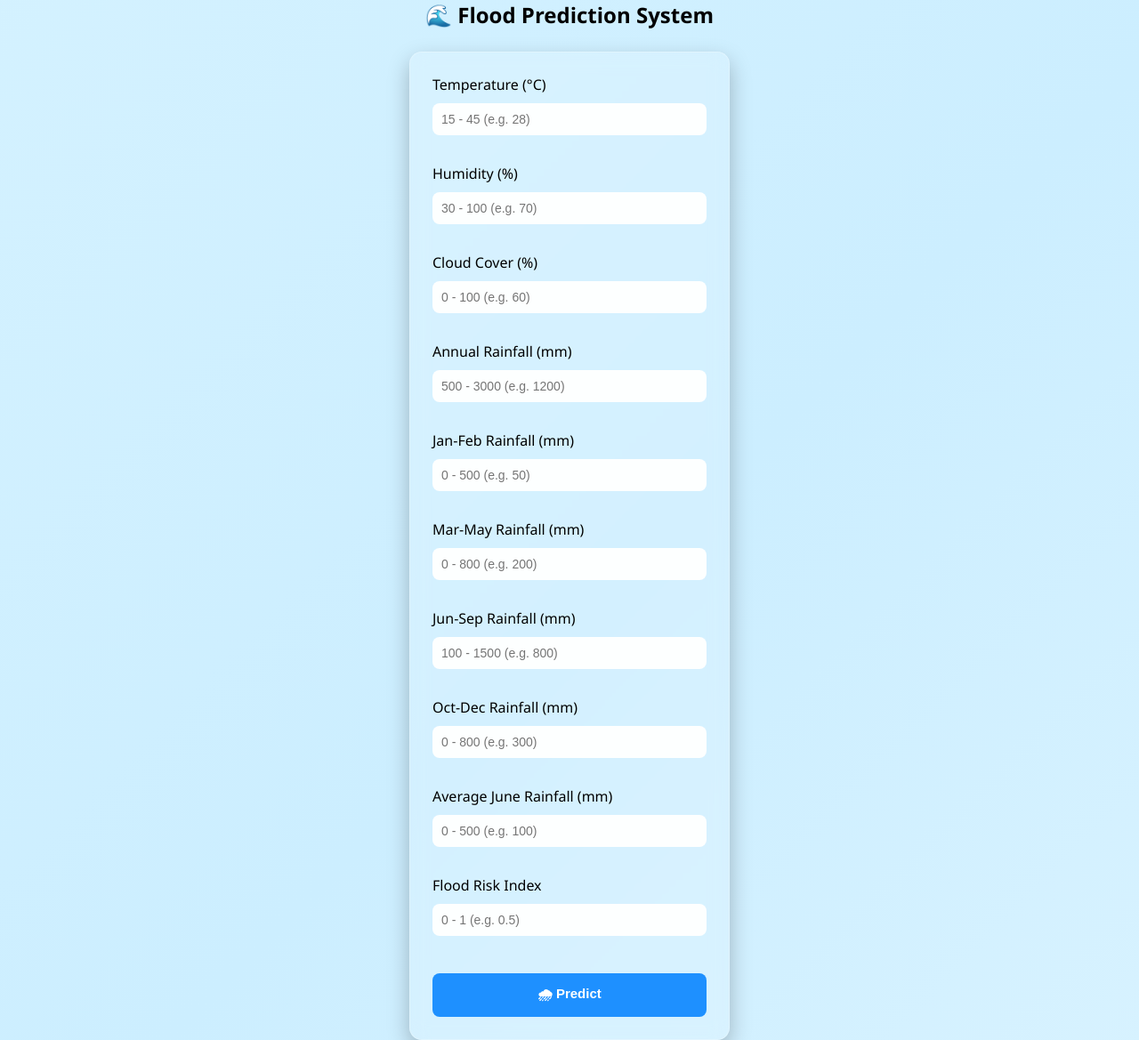
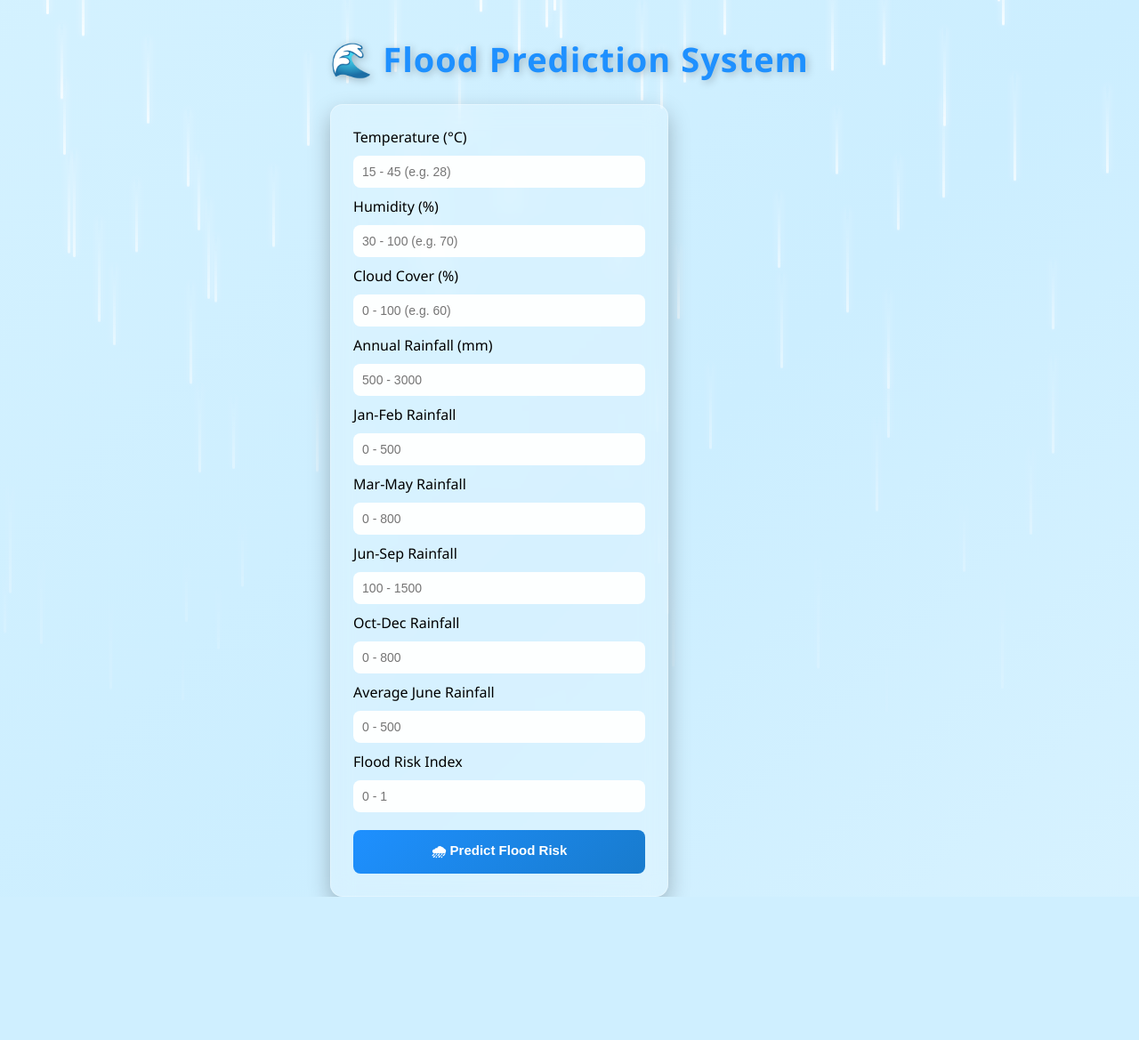
Before and after one commit to Ishrath06/Rising-Waters, a Flask app: page /predict in a window 1280 px wide. Shown: the whole page at 89% size. After the commit the page ends 1008 px from the top, so only its background shows below. Run offline with Flask 3, Linux system fonts and the light colour scheme; parts of the project's set-up code (start-up, migrations or seed data) failed here and were passed over.

Commit message:
Enhanced UI with animated rain effect and improved styling

```diff
--- a/app.py
+++ b/app.py
@@ -4,16 +4,24 @@ import numpy as np
 
 app = Flask(__name__)
 
-# Load trained model and scaler
+# -----------------------------
+# Load trained model & scaler
+# -----------------------------
 model = joblib.load("floods.save")
 scaler = joblib.load("transform.save")
 
 
+# -----------------------------
+# HOME PAGE
+# -----------------------------
 @app.route("/")
 def home():
     return render_template("home.html")
 
 
+# -----------------------------
+# RESULT PAGES
+# -----------------------------
 @app.route("/chance")
 def chance():
     return render_template("chance.html")
@@ -24,40 +32,67 @@ def no_chance():
     return render_template("no_chance.html")
 
 
+# -----------------------------
+# PREDICTION ROUTE
+# -----------------------------
 @app.route("/predict", methods=["GET", "POST"])
 def predict():
 
     if request.method == "POST":
 
-        data = [[
-            float(request.form["temp"]),
-            float(request.form["humidity"]),
-            float(request.form["cloud"]),
-            float(request.form["annual"]),
-            float(request.form["janfeb"]),
-            float(request.form["marmay"]),
-            float(request.form["junsep"]),
-            float(request.form["octdec"]),
-            float(request.form["avgjune"]),
-            float(request.form["sub"])
-        ]]
+        try:
+            # -----------------------------
+            # Collect input features
+            # -----------------------------
+            features = [
+                float(request.form["temp"]),
+                float(request.form["humidity"]),
+                float(request.form["cloud"]),
+                float(request.form["annual"]),
+                float(request.form["janfeb"]),
+                float(request.form["marmay"]),
+                float(request.form["junsep"]),
+                float(request.form["octdec"]),
+                float(request.form["avgjune"]),
+                float(request.form["sub"])
+            ]
 
-        # scale input
-        data = scaler.transform(np.array(data))
+            # Convert to numpy array
+            data = np.array([features])
 
-        # 🔥 GET PROBABILITY (MAIN FIX)
-        prob = model.predict_proba(data)[0][1] * 100
+            # Scale input data
+            data = scaler.transform(data)
 
-        print("Flood Risk %:", prob)
+            # -----------------------------
+            # Prediction probability
+            # -----------------------------
+            prob = model.predict_proba(data)[0][1] * 100
 
-        # decision based on probability
-        if prob >= 50:
-            return render_template("chance.html", risk=round(prob, 2))
-        else:
-            return render_template("no_chance.html", risk=round(prob, 2))
+            print(f"🌊 Flood Risk Percentage: {prob:.2f}%")
+
+            # -----------------------------
+            # Decision logic
+            # -----------------------------
+            if prob >= 50:
+                return render_template(
+                    "chance.html",
+                    risk=round(prob, 2)
+                )
+            else:
+                return render_template(
+                    "no_chance.html",
+                    risk=round(prob, 2)
+                )
+
+        except Exception as e:
+            print("Error occurred:", e)
+            return render_template("index.html")
 
     return render_template("index.html")
 
 
+# -----------------------------
+# RUN APPLICATION
+# -----------------------------
 if __name__ == "__main__":
     app.run(debug=True)
--- /dev/null
+++ b/static/rain.js
@@ -0,0 +1,22 @@
+const rain = document.querySelector(".rain");
+
+if (rain) {
+
+    for (let i = 0; i < 100; i++) {
+
+        const drop = document.createElement("span");
+
+        drop.style.left = Math.random() * 100 + "%";
+
+        drop.style.animationDuration = (0.5 + Math.random() * 0.8) + "s";
+
+        drop.style.animationDelay = Math.random() * 2 + "s";
+
+        drop.style.height = (70 + Math.random() * 60) + "px";
+
+        drop.style.opacity = 0.3 + Math.random() * 0.7;
+
+        rain.appendChild(drop);
+    }
+
+}
--- a/static/style.css
+++ b/static/style.css
@@ -7,10 +7,7 @@
 body {
     font-family: 'Segoe UI', Tahoma, sans-serif;
     min-height: 100vh;
-    margin: 0;
-    padding: 0;
 
-    /* 🌊 light wave background */
     background: linear-gradient(135deg, #e0f7ff, #cceeff, #f0fbff);
     background-size: 300% 300%;
     animation: waveBG 10s ease infinite;
@@ -26,33 +23,34 @@ body {
     100% { background-position: 0% 50%; }
 }
 
-/* Title */
-h1 {
-    color: #ffffff;
+/* MAIN TITLE */
+h1, .main-title {
+    color: #1e90ff;
     margin-top: 40px;
-    font-size: 30px;
+    font-size: 38px;
+    font-weight: 800;
     letter-spacing: 1px;
+    text-shadow: 2px 2px 10px rgba(0,0,0,0.25);
 }
 
-/* Form Card */
+/* FORM CARD */
 form {
-    width: 360px;
+    width: 380px;
     margin-top: 25px;
     padding: 25px;
 
-    background: rgba(255, 255, 255, 0.15);
-    backdrop-filter: blur(10px);
+    background: rgba(255, 255, 255, 0.2);
+    backdrop-filter: blur(12px);
 
     border-radius: 14px;
     box-shadow: 0 10px 25px rgba(0,0,0,0.25);
 
-    border: 1px solid rgba(255, 255, 255, 0.25);
+    border: 1px solid rgba(255, 255, 255, 0.3);
 
-    /* IMPORTANT: force refresh */
     animation: fadeUp 0.8s ease-in-out;
 }
 
-/* Inputs + Select */
+/* INPUTS */
 input, select {
     width: 100%;
     padding: 10px;
@@ -67,14 +65,14 @@ input, select {
     background: rgba(255, 255, 255, 0.95);
 }
 
-/* 🌟 Button */
+/* BUTTON (ONE CLEAN STYLE ONLY) */
 button {
     width: 100%;
     padding: 12px;
     margin-top: 10px;
 
-    background: #ffffff;
-    color: #1e3c72;
+    background: linear-gradient(135deg, #1e90ff, #187bcd);
+    color: white;
 
     border: none;
     border-radius: 8px;
@@ -87,32 +85,14 @@ button {
     transition: all 0.3s ease;
 }
 
-/* hover */
 button:hover {
-    background: #1e3c72;
-    color: #ffffff;
-    border: 1px solid white;
-    transform: scale(1.03);
+    transform: scale(1.05);
+    box-shadow: 0 5px 15px rgba(0,0,0,0.2);
 }
 
-/* focus */
-input:focus, select:focus {
-    outline: 2px solid #ffffff;
-}
-
-/* animation */
-@keyframes fadeUp {
-    from {
-        opacity: 0;
-        transform: translateY(25px);
-    }
-    to {
-        opacity: 1;
-        transform: translateY(0);
-    }
-}
+/* CARD (HOME PAGE) */
 .card {
-    width: 400px;
+    width: 420px;
     margin-top: 80px;
     padding: 25px;
 
@@ -135,49 +115,44 @@ input:focus, select:focus {
     color: #444;
 }
 
-button {
-    margin-top: 10px;
-}
-
+/* RESULT CARD */
 .result-card {
-    width: 400px;
+    width: 420px;
     margin-top: 100px;
     padding: 25px;
+
     border-radius: 15px;
     text-align: center;
+
     backdrop-filter: blur(10px);
     box-shadow: 0 10px 25px rgba(0,0,0,0.2);
 }
 
-/* 🌊 SAFE - soft blue (calm ocean feel) */
+/* SAFE */
 .safe {
-    background: rgba(173, 216, 230, 0.25);
+    background: rgba(173, 216, 230, 0.3);
     border: 2px solid #5dade2;
     color: #1b4f72;
 }
 
-/* 🌊 FLOOD - deep navy blue alert */
+/* DANGER */
 .danger {
-    background: rgba(25, 42, 86, 0.25);
+    background: rgba(25, 42, 86, 0.3);
     border: 2px solid #1f618d;
     color: #d6eaf8;
 }
 
-/* Title inside cards */
-.result-card h1 {
-    color: inherit;
-}
-
-/* Button / link */
+/* LINKS */
 .result-card a {
     display: inline-block;
     margin-top: 15px;
     padding: 10px 16px;
+
     text-decoration: none;
     border-radius: 8px;
     font-weight: bold;
 
-    background: rgba(255, 255, 255, 0.8);
+    background: rgba(255, 255, 255, 0.85);
     color: #1e3c72;
 
     transition: 0.3s;
@@ -187,30 +162,103 @@ button {
     transform: scale(1.05);
     background: white;
 }
-/* 🌊 Main Heading Fix */
-.main-title {
-    color: #1e90ff;   /* bright clean blue */
-    font-size: 38px;
-    font-weight: 800;
-    text-align: center;
-    margin-top: 40px;
-    letter-spacing: 1px;
-    text-shadow: 2px 2px 10px rgba(0,0,0,0.25);
+
+/* ANIMATION */
+@keyframes fadeUp {
+    from {
+        opacity: 0;
+        transform: translateY(25px);
+    }
+    to {
+        opacity: 1;
+        transform: translateY(0);
+    }
 }
-button {
-    padding: 12px 20px;
-    background: #1e90ff;   /* same blue as heading */
-    color: white;          /* white text */
-    border: none;
-    border-radius: 8px;
-    font-size: 15px;
-    font-weight: 600;
-    cursor: pointer;
-    transition: 0.3s ease;
+/* 🌧️ RAIN EFFECT BACKGROUND */
+.rain {
+    position: fixed;
+    inset: 0;
+    pointer-events: none;
+    overflow: hidden;
+    z-index: 0;
+}
+body > *:not(.rain) {
+    position: relative;
+    z-index: 1;
 }
 
-/* hover effect */
-button:hover {
-    background: #187bcd;   /* slightly darker blue */
-    transform: scale(1.05);
+/* raindrops */
+.rain span {
+    position: absolute;
+    bottom: 100%;
+    width: 2px;
+    height: 80px;
+    background: rgba(255,255,255,0.3);
+    animation: fall linear infinite;
 }
+
+/* animation */
+@keyframes fall {
+    0% {
+        transform: translateY(0);
+        opacity: 1;
+    }
+    100% {
+        transform: translateY(110vh);
+        opacity: 0;
+    }
+}
+/* 🌧️ RAIN EFFECT BACKGROUND */
+.rain{
+    position: fixed;
+    inset: 0;
+    overflow: hidden;
+    pointer-events: none;
+    z-index: 0;
+}
+
+body > *:not(.rain){
+    position: relative;
+    z-index: 1;
+}
+
+/* Rain Drops */
+.rain span{
+    position: absolute;
+    top: -150px;
+    width: 3px;
+    height: 120px;
+
+    background: linear-gradient(
+        to bottom,
+        rgba(255,255,255,0),
+        rgba(255,255,255,0.95)
+    );
+
+    border-radius: 50px;
+
+    box-shadow: 0 0 8px rgba(255,255,255,0.7);
+
+    opacity: .9;
+
+    animation: fall linear infinite;
+}
+
+/* Rain Animation */
+@keyframes fall{
+
+    0%{
+        transform: translateY(-150px);
+        opacity: 0;
+    }
+
+    10%{
+        opacity: 1;
+    }
+
+    100%{
+        transform: translateY(120vh);
+        opacity: 0;
+    }
+
+}
--- a/templates/index.html
+++ b/templates/index.html
@@ -4,45 +4,56 @@
     <title>Flood Prediction</title>
     <link rel="stylesheet" href="{{ url_for('static', filename='style.css') }}">
 </head>
+
 <body>
 
-<h2>🌊 Flood Prediction System</h2>
+<!-- 🌧️ Rain background -->
+<div class="rain">
 
-<form action="/predict" method="POST">
+</div>
 
-    <label>Temperature (°C)</label><br>
-    <input type="number" name="temp" placeholder="15 - 45 (e.g. 28)" min="15" max="45" required><br><br>
+<!-- 🌊 FORM CONTAINER -->
+<div class="form-wrapper">
 
-    <label>Humidity (%)</label><br>
-    <input type="number" name="humidity" placeholder="30 - 100 (e.g. 70)" min="30" max="100" required><br><br>
+    <h1 class="main-title">🌊 Flood Prediction System</h1>
 
-    <label>Cloud Cover (%)</label><br>
-    <input type="number" name="cloud" placeholder="0 - 100 (e.g. 60)" min="0" max="100" required><br><br>
+    <form action="/predict" method="POST" class="glass-form">
 
-    <label>Annual Rainfall (mm)</label><br>
-    <input type="number" step="any" name="annual" placeholder="500 - 3000 (e.g. 1200)" min="500" max="3000" required><br><br>
+        <label>Temperature (°C)</label>
+        <input type="number" name="temp" placeholder="15 - 45 (e.g. 28)" required>
 
-    <label>Jan-Feb Rainfall (mm)</label><br>
-    <input type="number" step="any" name="janfeb" placeholder="0 - 500 (e.g. 50)" min="0" max="500" required><br><br>
+        <label>Humidity (%)</label>
+        <input type="number" name="humidity" placeholder="30 - 100 (e.g. 70)" required>
 
-    <label>Mar-May Rainfall (mm)</label><br>
-    <input type="number" step="any" name="marmay" placeholder="0 - 800 (e.g. 200)" min="0" max="800" required><br><br>
+        <label>Cloud Cover (%)</label>
+        <input type="number" name="cloud" placeholder="0 - 100 (e.g. 60)" required>
 
-    <label>Jun-Sep Rainfall (mm)</label><br>
-    <input type="number" step="any" name="junsep" placeholder="100 - 1500 (e.g. 800)" min="100" max="1500" required><br><br>
+        <label>Annual Rainfall (mm)</label>
+        <input type="number" name="annual" placeholder="500 - 3000" required>
 
-    <label>Oct-Dec Rainfall (mm)</label><br>
-    <input type="number" step="any" name="octdec" placeholder="0 - 800 (e.g. 300)" min="0" max="800" required><br><br>
+        <label>Jan-Feb Rainfall</label>
+        <input type="number" name="janfeb" placeholder="0 - 500" required>
 
-    <label>Average June Rainfall (mm)</label><br>
-    <input type="number" step="any" name="avgjune" placeholder="0 - 500 (e.g. 100)" min="0" max="500" required><br><br>
+        <label>Mar-May Rainfall</label>
+        <input type="number" name="marmay" placeholder="0 - 800" required>
 
-    <label>Flood Risk Index</label><br>
-    <input type="number" step="0.01" name="sub" placeholder="0 - 1 (e.g. 0.5)" min="0" max="1" required><br><br>
+        <label>Jun-Sep Rainfall</label>
+        <input type="number" name="junsep" placeholder="100 - 1500" required>
 
-    <button type="submit">🌧 Predict</button>
+        <label>Oct-Dec Rainfall</label>
+        <input type="number" name="octdec" placeholder="0 - 800" required>
 
-</form>
+        <label>Average June Rainfall</label>
+        <input type="number" name="avgjune" placeholder="0 - 500" required>
 
+        <label>Flood Risk Index</label>
+        <input type="number" step="0.01" name="sub" placeholder="0 - 1" required>
+
+        <button type="submit">🌧 Predict Flood Risk</button>
+
+    </form>
+
+</div>
+<script src="{{ url_for('static', filename='rain.js') }}"></script>
 </body>
 </html>
```
Also changed, not shown: templates/chance.html (+25 -6 lines), templates/home.html (+21 -8 lines), templates/no_chance.html (+27 -6 lines), train_model.py (+9 -0 lines), static/annual_boxplot.png (deleted), static/annual_distribution.png (deleted), static/correlation_heatmap.png (deleted), static/humidity_distribution.png (deleted), static/temp_boxplot.png (deleted), static/temp_distribution.png (deleted).
